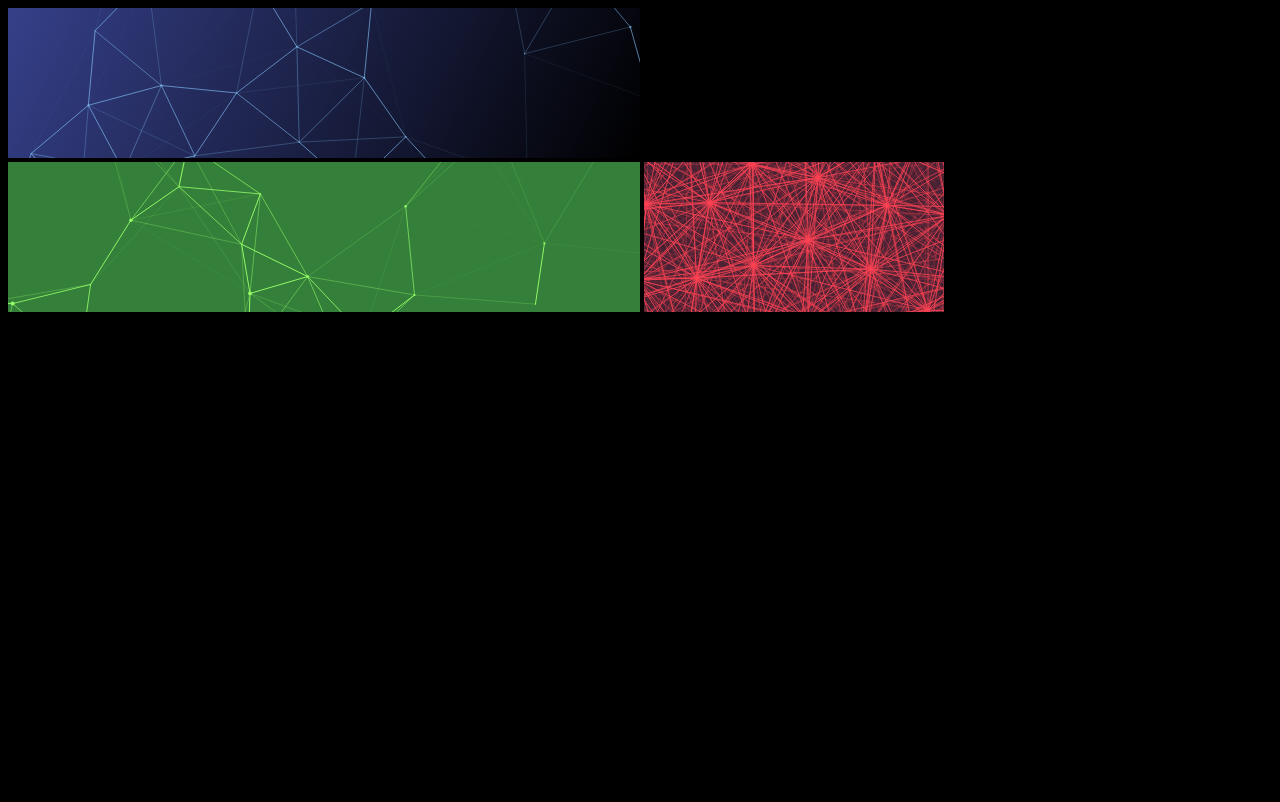
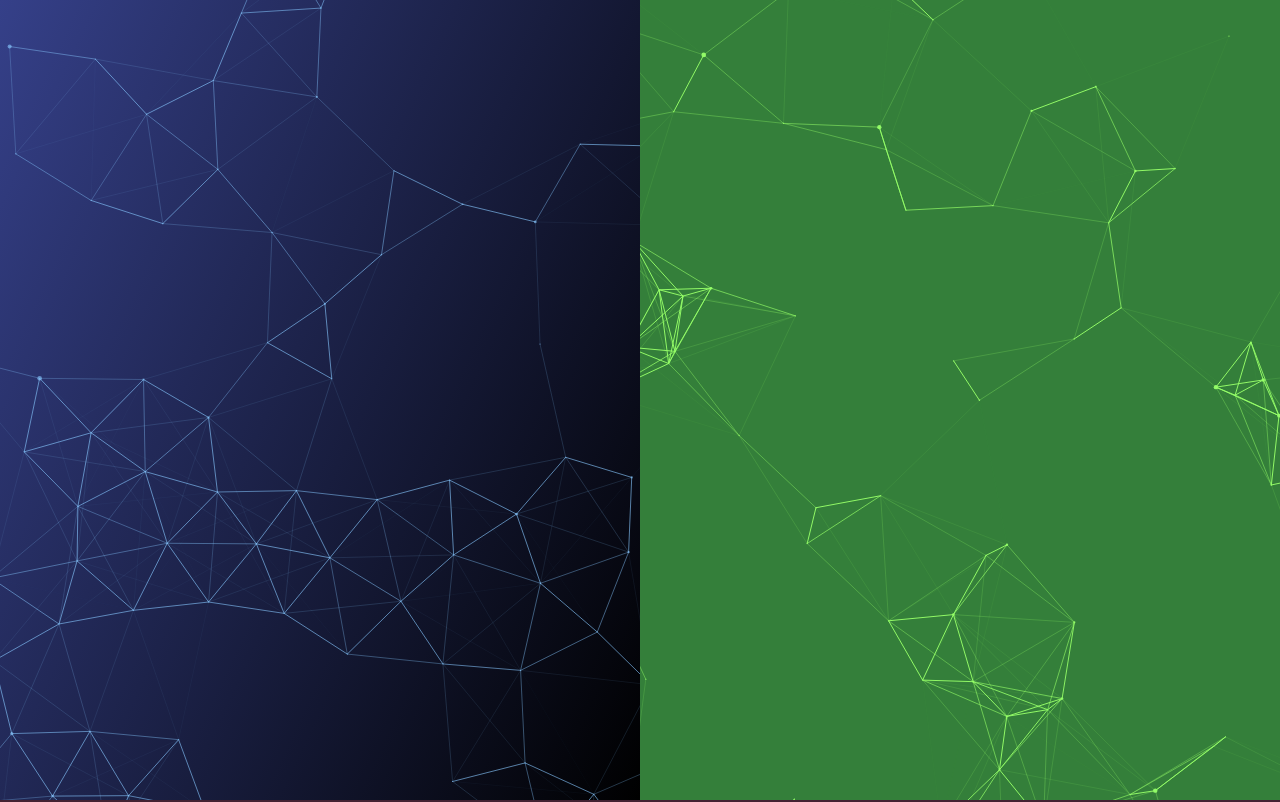
Before and after one commit to Khoeckman/canvasParticles, a website: page demo/module.html in a window 1280 px wide. Shown: the top 802 px of the page. Drawn offline with Linux system fonts and the light colour scheme.

Commit message:
Fix demo file paths and canvas attributes

```diff
--- a/demo/initParticles.js
+++ b/demo/initParticles.js
@@ -1,7 +1,7 @@
-import CanvasParticles from './canvasParticles.mjs'
+import CanvasParticles from '../canvasParticles.mjs'
 
 //  Initialize first canvas
-new CanvasParticles('#canvas-particles-1', {
+new CanvasParticles('#cp-1', {
   background: 'linear-gradient(115deg, #354089, black)',
   mouse: {
     interactionType: 2,
@@ -22,7 +22,7 @@ new CanvasParticles('#canvas-particles-1', {
 }).start()
 
 // Initialize second canvas
-new CanvasParticles('#canvas-particles-2', {
+new CanvasParticles('#cp-2', {
   background: 'hsl(125, 42%, 35%)',
   resetOnResize: true,
   mouse: {
@@ -36,7 +36,7 @@ new CanvasParticles('#canvas-particles-2', {
 }).start()
 
 // Initialize third canvas
-new CanvasParticles('#canvas-particles-3', {
+new CanvasParticles('#cp-3', {
   background: '#423',
   mouse: {
     connectDistMult: 0.5,
--- a/demo/es6.html
+++ b/demo/module.html
@@ -4,14 +4,14 @@
 <head>
   <meta charset="UTF-8">
   <title>Canvas Particles</title>
-  <script src="../initParticles.js" type="module"></script>
+  <script src="./initParticles.js" type="module"></script>
 
   <style>
     body {
       background-color: #000;
     }
 
-    .canvasParticles {
+    canvas {
       position: absolute;
       top: 0;
       left: 0;
@@ -20,16 +20,16 @@
       z-index: -1;
     }
 
-    #canvas-particles-1 {
+    #cp-1 {
       width: 50%;
     }
 
-    #canvas-particles-2 {
+    #cp-2 {
       left: 50%;
       width: 50%;
     }
 
-    #canvas-particles-3 {
+    #cp-3 {
       top: 100%;
       height: 150%;
     }
@@ -37,9 +37,9 @@
 </head>
 
 <body>
-  <canvas id="canvas-particles-1" class="particle-canvas"></canvas>
-  <canvas id="canvas-particles-2" class="particle-canvas"></canvas>
-  <canvas id="canvas-particles-3" class="particle-canvas"></canvas>
+  <canvas id="cp-1"></canvas>
+  <canvas id="cp-2"></canvas>
+  <canvas id="cp-3"></canvas>
 </body>
 
 </html>
```
Also changed, not shown: demo/global.html (+10 -10 lines), README.md.
